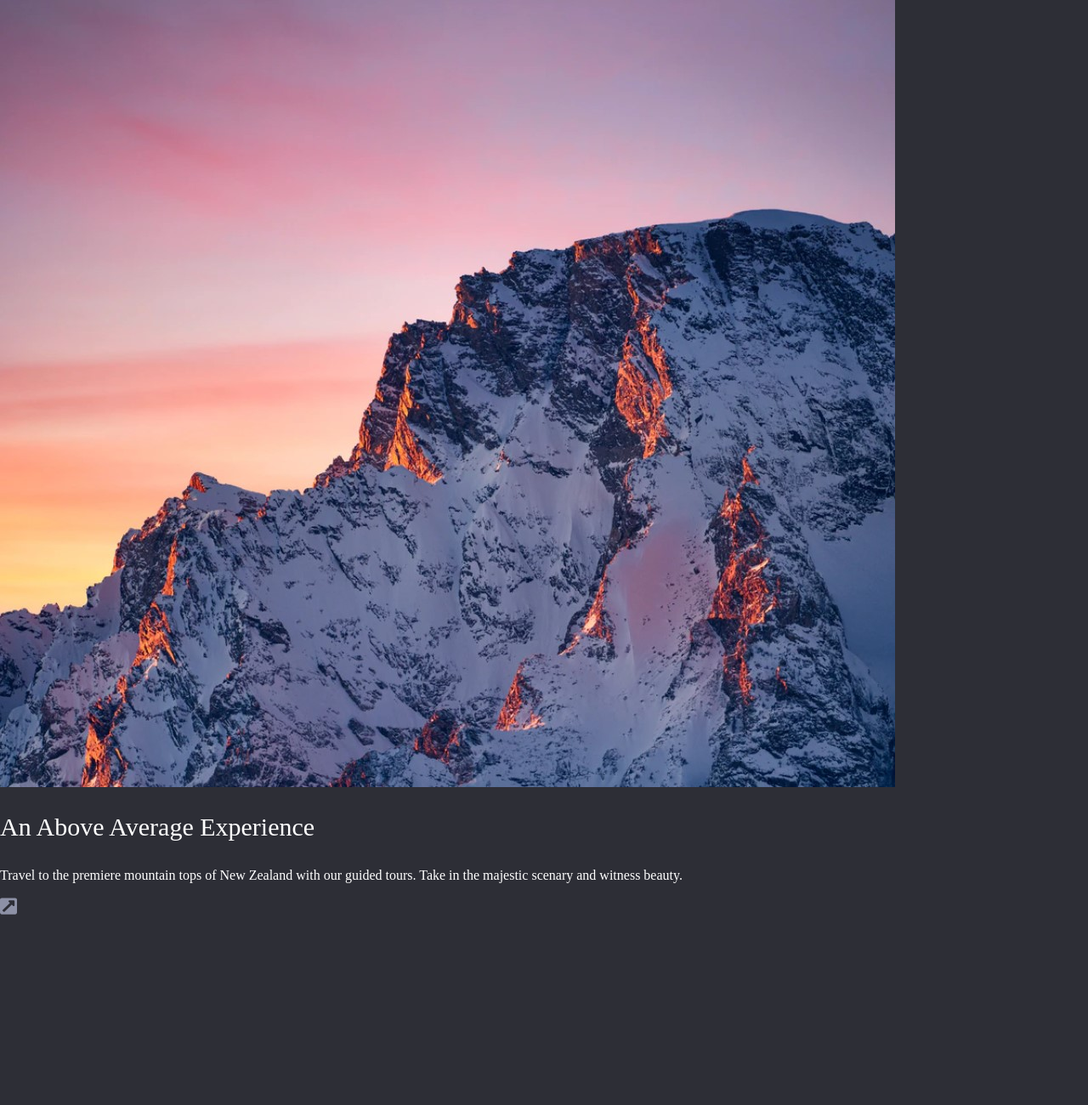
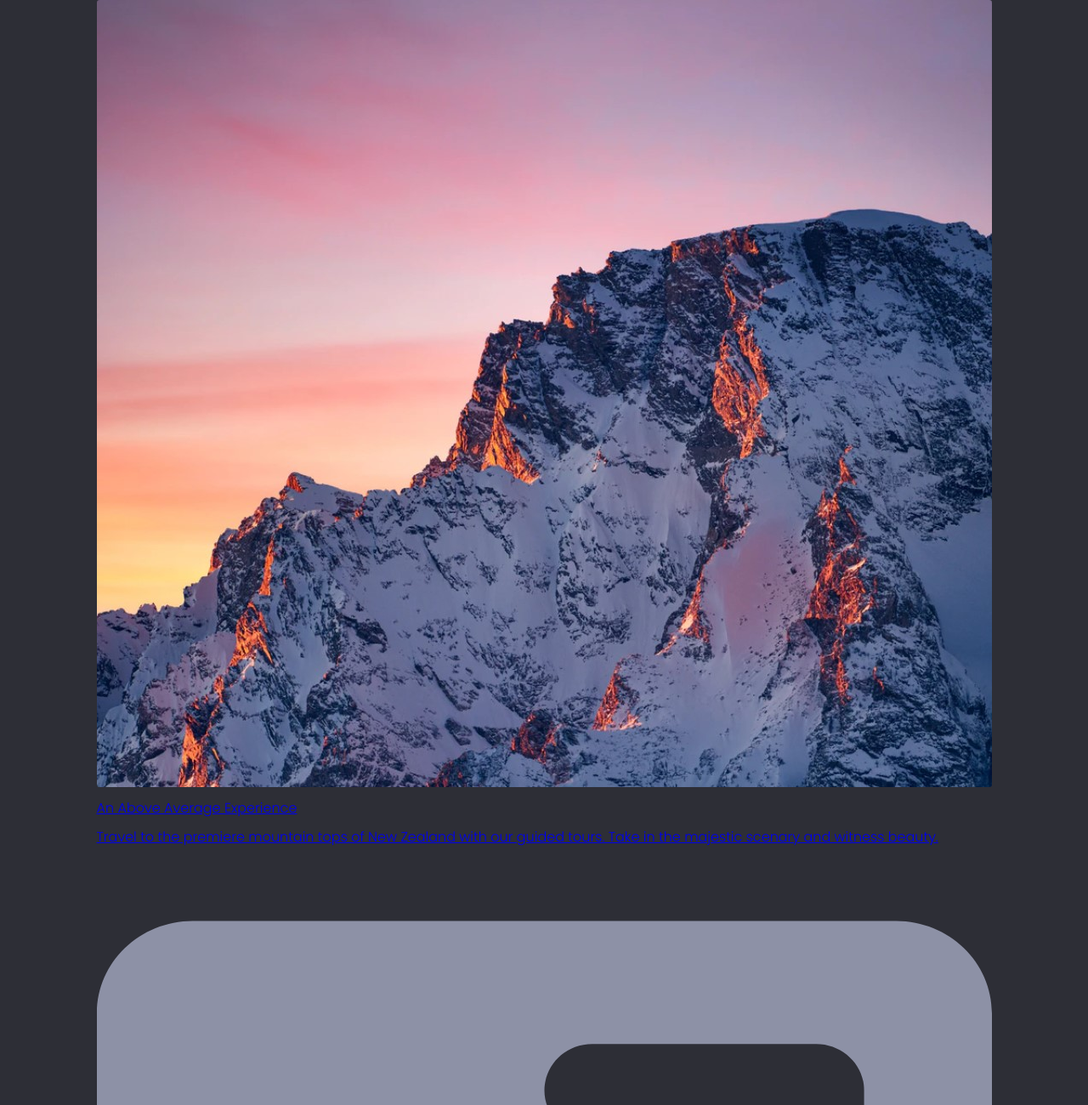
Before and after one commit to rahmed19/figma, a plain HTML site: page card/index.html in a window 1280 px wide. Shown: the top 1300 px of the page at 85% size. Before the commit the page ends 1077 px from the top, so only its background shows below. Drawn offline with nearby package versions, Linux system fonts and the light colour scheme.

Commit message:
div changes

```diff
--- a/card/index.css
+++ b/card/index.css
@@ -1,23 +1,15 @@
 body {
+    margin: 0;
+    padding: 0;
+    height: 100vh;
+    display: grid;
+    place-items: center;
     color: #FFFFFF;
     background-color: #2D2E36;
+    font-family: 'Poppins';
 }
 
-.card {
-    position: relative;
-    background-color: #383A45;
-    border-radius: 8px;
-    margin-left: 729px;
-    margin-right: 310px;
-    width: 8em
+img {
+    width: 100%;
+    border-radius: .2rem;
 }
-
-.title {
-    font-size: 30px;
-    font-family: Poppins;
-}
-
-.description {
-    font-size: 16px;
-    font-family: Poppins;
-}
--- a/card/index.html
+++ b/card/index.html
@@ -1,6 +1,8 @@
 <html>
 
 <head>
+    <link rel="preconnect" href="https://fonts.gstatic.com">
+    <link href="https://fonts.googleapis.com/css2?family=Poppins:wght@300;700&display=swap" rel="stylesheet">
     <link rel="stylesheet" href="https://cdnjs.cloudflare.com/ajax/libs/normalize/8.0.1/normalize.css">
     <link rel="stylesheet" href="index.css">
 </head>
@@ -8,14 +10,16 @@
 <body>
     <div class="container">
         <a href="#">
-            <img src="mountain.jpg" class="photo" alt="moutains"> </a>
+            <img src="mountain.jpg" class="photo" alt="moutains">
             <div class="content">
                 <p class="title">An Above Average Experience</p>
-            <p class="description"> Travel to the premiere mountain tops of New Zealand with our guided tours. Take in
+                <p class="description"> Travel to the premiere mountain tops of New Zealand with our guided tours. Take
+                    in
                     the majestic
                     scenary
                     and witness beauty.</p>
                 <img src="link.svg" class="link" alt="link">
+        </a>
     </div>
     </div>
     </div>
```
Lines whose indentation alone changed are shown as unchanged.
